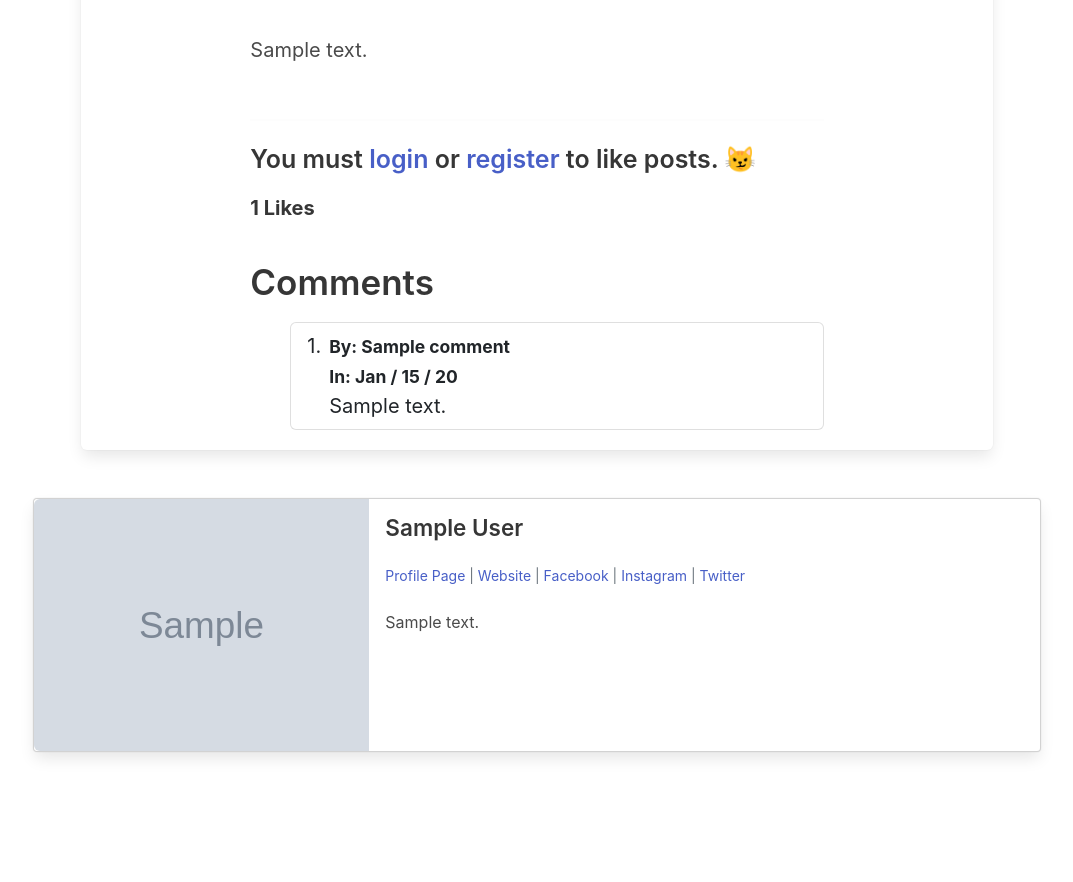
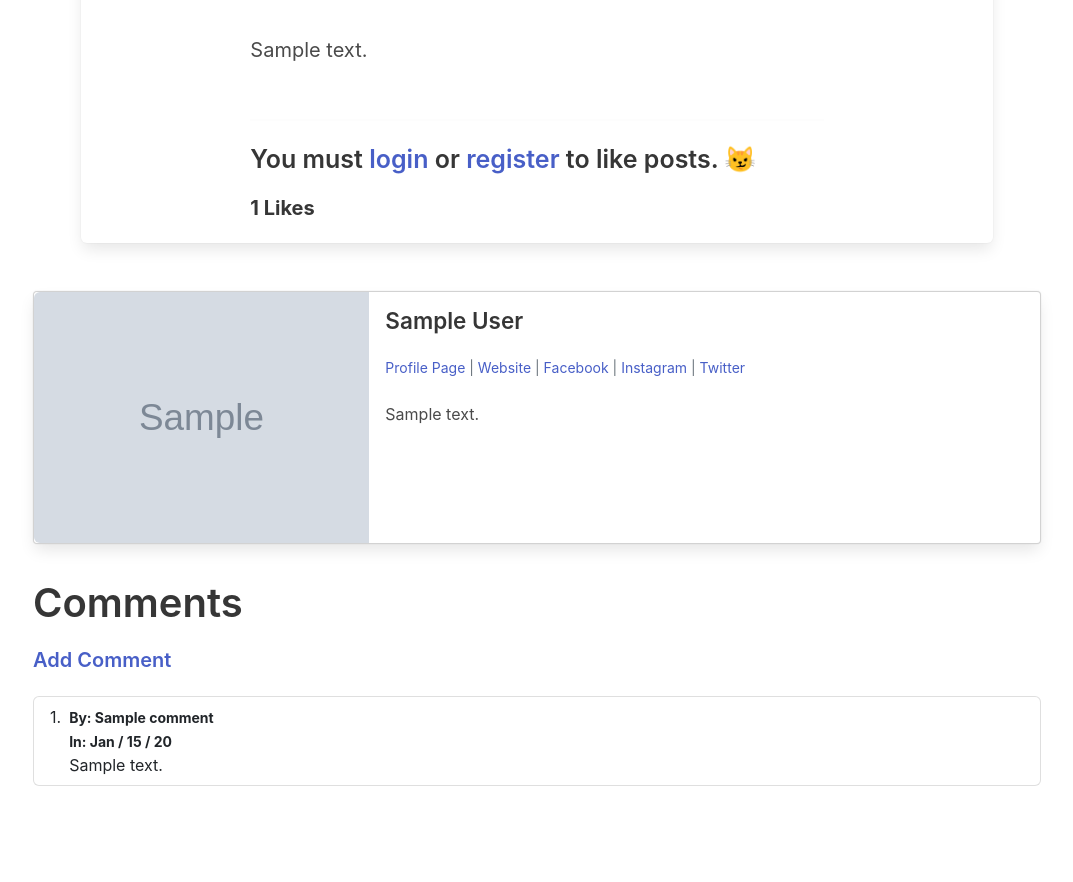
Before and after one commit to NAkin-Oral/Django-blogapp, a Django app: template ablog/theblog/templates/article_details.html in a window 1280 px wide. Shown: the part 1242-2124 px from the top of the page, without its empty margins (103-1176 px from the left). Before the commit the page ends 2000 px from the top, so only its background shows below. Run offline with Django 4.2, Linux system fonts and the light colour scheme; the template is opened without the code that fills it: most values are stand-ins (such as "Sample title", 1, 10 or a date in 2020); grey boxes marked "Sample" are stand-in pictures.

Commit message:
Comment is done

```diff
--- a/ablog/theblog/templates/article_details.html
+++ b/ablog/theblog/templates/article_details.html
@@ -51,25 +51,7 @@
                                     <h4>You must <a href="{% url 'login' %}">login</a> or <a href="{% url 'register' %}">register</a> to like posts. &#128572</h4>
                                     <strong>{{total_likes}} Likes</strong>
                                 {% endif %}
-                                <br>
-                                <h2>Comments</h2>
-                                {% if not post.comments.all %}
-                                <ul>
-                                    <li><h4>No Comments Yet For This Post.</h4></li>
-                                </ul>
-                                {% else %}
-                                <ol class="list-group list-group-numbered">
-                                    {% for comment in post.comments.all  %}
-                                    <li class="list-group-item d-flex justify-content-between align-items-start">
-                                        <div class="ms-2 me-auto">
-                                            <div class="fw-bold">
-                                                <small>By: {{comment.name}} <br> In: {{comment.date_added|date:'M / d / y'}}</small>
-                                            </div>
-                                        <p>{{comment.body}}</p>
-                                    </div></li>
-                                    {% endfor %}
-                                </ol>
-                                {% endif %}
+
                             </div>
                         </div>
                     </div>
@@ -108,7 +90,34 @@
                     </div>
                   </div>
                 </div>
-              </div>
+            </div>
+            <br>
+            <div class="content is-medium">
+                <strong><h1>Comments</h1></strong>
+            </div>
+                                {% if not post.comments.all %}
+                                <div class="content is-medium">
+                                    <ul>
+                                        <li><h4>No Comments Yet For This Post.</h4></li>
+                                    </ul>
+                                    <h5><a href="{% url 'add_comment' post.pk %}">Add One</a></h5>
+                                </div>
+                                {% else %}
+                                <div class="content is-medium">
+                                    <h6><a href="{% url 'add_comment' post.pk %}">Add Comment</a></h6>
+                                </div>
+                                <ol class="list-group list-group-numbered">
+                                    {% for comment in post.comments.all  %}
+                                    <li class="list-group-item d-flex justify-content-between align-items-start">
+                                        <div class="ms-2 me-auto">
+                                            <div class="fw-bold">
+                                                <small>By: {{comment.name}} <br> In: {{comment.date_added|date:'M / d / y'}}</small>
+                                            </div>
+                                        <p>{{comment.body}}</p>
+                                    </div></li>
+                                    {% endfor %}
+                                </ol>
+                                {% endif %}
         </div>
     </div>
 </section>
--- a/ablog/theblog/urls.py
+++ b/ablog/theblog/urls.py
@@ -1,7 +1,7 @@
 from django.urls import path
 
 # from . import views
-from .views import HomeView, ArticleDetailView, AddPostView, UpdatePostView, DeletePostView, AddCategoryView, CategoryView, CategoryListView, LikeView
+from .views import HomeView, ArticleDetailView, AddPostView, UpdatePostView, DeletePostView, AddCategoryView, CategoryView, CategoryListView, LikeView, AddCommentView
 
 urlpatterns = [
     # path('', views.HomeView, name="home"),
@@ -14,4 +14,5 @@ urlpatterns = [
     path("category/<str:cats>/", CategoryView, name="category"),
     path("category-list", CategoryListView, name="category-list"),
     path("like/<int:pk>", LikeView, name="like_post"),
+    path("article/<int:pk>/comment", AddCommentView.as_view(), name="add_comment"),
 ]
```
Also changed, not shown: ablog/theblog/forms.py (+11 -1 lines), ablog/theblog/templates/add_comment.html (added, +19 -0 lines), ablog/theblog/views.py (+12 -2 lines), ablog/db.sqlite3, ablog/theblog/templates/add_post.html (line endings or trailing spaces).
